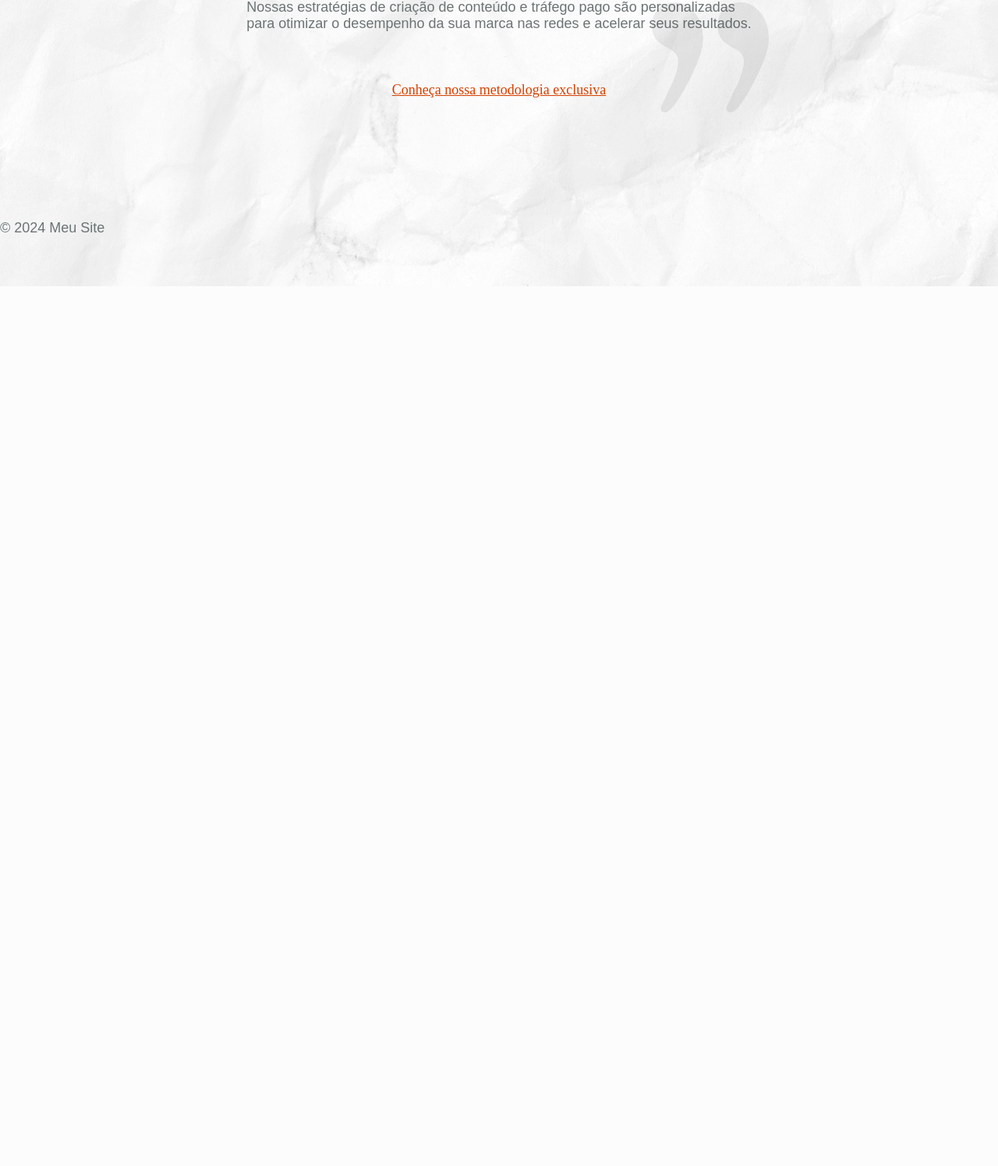
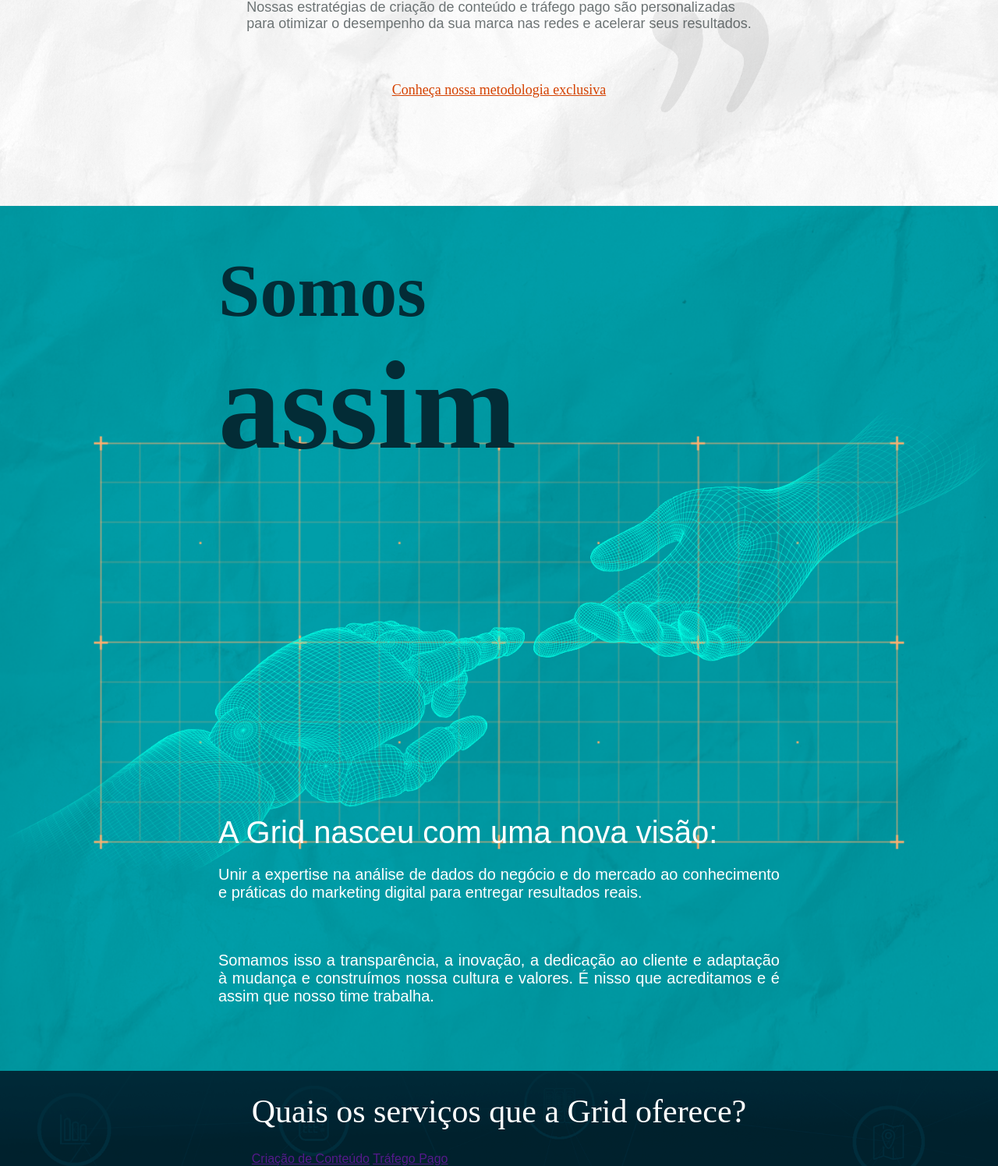
Before and after one commit to fefe221/site_grid, a Django app: page / in a window 1280 px wide. Shown: the part 1416-2911 px from the top of the page at 78% size. Before the commit the page ends 1783 px from the top, so only its background shows below. Run offline with Django 5.2, Linux system fonts and the light colour scheme; some web fonts are replaced.

Commit message:
add: pag servicos

```diff
--- a/static/css/styles.css
+++ b/static/css/styles.css
@@ -44,6 +44,28 @@
     margin-bottom: 0;
 }
 
+h4 {
+    font-family: "arvo", serif;
+    font-weight: 700;
+    font-style: normal;
+    color: #032c36;
+    font-size: 6rem;
+    margin: 0;
+    z-index: 1;
+    margin-top: 20%;
+}
+
+h5 {
+    font-family: "arvo", serif;
+    font-weight: 700;
+    font-style: normal;
+    color: #032c36;
+    font-size: 10rem;
+    margin: 0;
+    z-index: 1;
+    margin-bottom: 60%;
+}
+
 strong {
     color: #6c7374;
     font-size: 30px;
@@ -70,6 +92,7 @@
     align-items: center;
     position: fixed;
     width: 100%;
+    z-index: 0;
 
 }
 
@@ -119,6 +142,7 @@
     max-width: 100%;
     /* Escala a imagem em dispositivos menores */
     height: auto;
+    z-index: 0;
 }
 
 .image-1 {
@@ -145,6 +169,90 @@
 
 
 
+.somos {
+    width: 100vw;
+    height: 140vh;
+    background-image: url('/static/img/background_somos.png');
+    background-repeat: no-repeat;
+    background-size: cover;
+    display: flex;
+    flex-direction: column;
+    justify-content: center;
+    align-items: center;
+    position: relative;
+    /* Necessário para contexto de empilhamento */
+}
+
+.somos-content {
+    position: relative;
+    /* Não precisa ser absoluto */
+    max-width: 720px;
+    /* background-color: #d44100; */
+    z-index: 2;
+    /* Maior que .image-somos1 */
+    padding: 20px;
+    /* Para evitar que o texto encoste nas bordas */
+}
+
+.image-somos1 {
+    position: absolute;
+    top: 50%;
+    left: 50%;
+    transform: translate(-50%, -50%);
+    max-width: 100%;
+    height: auto;
+    z-index: 0;
+    /* Fica atrás do conteúdo */
+}
+
+.somos strong {
+    color: #fff;
+    font-size: 40px;
+    font-family: "mundial", sans-serif;
+    font-weight: 500;
+    font-style: normal;
+    z-index: 3;
+    /* (Opcional) garante que o texto fique visível */
+    text-align: justify;
+
+}
+
+.somos p {
+    color: #fff;
+    font-size: 20px;
+    font-family: "mundial", sans-serif;
+    font-weight: 400;
+    z-index: 3;
+    /* (Opcional) garante que o texto fique visível */
+    text-align: justify;
+}
+
+
+.servicos {
+    width: 100vw;
+    height: 100vh;
+    display: flex;
+    justify-content: center;
+    align-items: center;
+    flex-direction: row;
+    background: url('/static/img/servicos.png');
+    background-repeat: no-repeat;
+    background-size: cover;
+}
+
+.servicos-content {
+    max-width: 720px;
+}
+
+.box-pertgunta {
+    width: 50%;
+}
+
+.box-resposta {
+    width: 50%;
+}
+
+
 
 
 /* Responsividade */
@@ -163,4 +271,17 @@
     .image-2 {
         right: 5%;
     }
+
+    html {
+        font-size: 70%;
+        /* Reduz base para 14.4px */
+    }
 }
+
+
+@media (max-width: 480px) {
+    html {
+        font-size: 50%;
+        /* Reduz base para 12.8px */
+    }
+}
--- a/templates/home.html
+++ b/templates/home.html
@@ -17,4 +17,30 @@
     <img src="/static/img/aspa_direita.png" alt="" class="image image-2">
     <a href="" class="conheca_metodologia">Conheça nossa metodologia exclusiva</a>
 </div>
+<div class="somos">
+    <img src="/static/img/somos_assim.png" alt="" class="image-somos1">
+    <img src="/static/img/somos_2.png" alt="" class="image-somos1">
+    <div class="somos-content">
+        <h4>Somos</h4>
+        <h5>assim</h5>
+        <strong>A Grid nasceu com uma nova visão:</strong>
+        <p>Unir a expertise na análise de dados do negócio e do mercado ao conhecimento
+            e práticas do marketing digital para entregar resultados reais.
+        </p>
+        <p>Somamos isso a transparência, a inovação, a dedicação ao cliente e adaptação à mudança
+            e construímos nossa cultura e valores. É nisso que acreditamos e é assim que nosso time trabalha.
+        </p>
+    </div>
+    <div class="servicos">
+        <div class="servicos-content">
+            <div class="box-pergunta">
+                <h1>Quais os serviços que a Grid oferece?</h1>
+            </div>
+            <div class="box-resposta">
+                <a href="">Criação de Conteúdo</a>
+                <a href="">Tráfego Pago</a>
+            </div>
+        </div>
+    </div>
+</div>
 {% endblock %}
```
Also changed, not shown: static/img/3.png (added), static/img/background_somos.png (added), static/img/servicos.png (added), static/img/somos_2.png (added), 2 other files.
